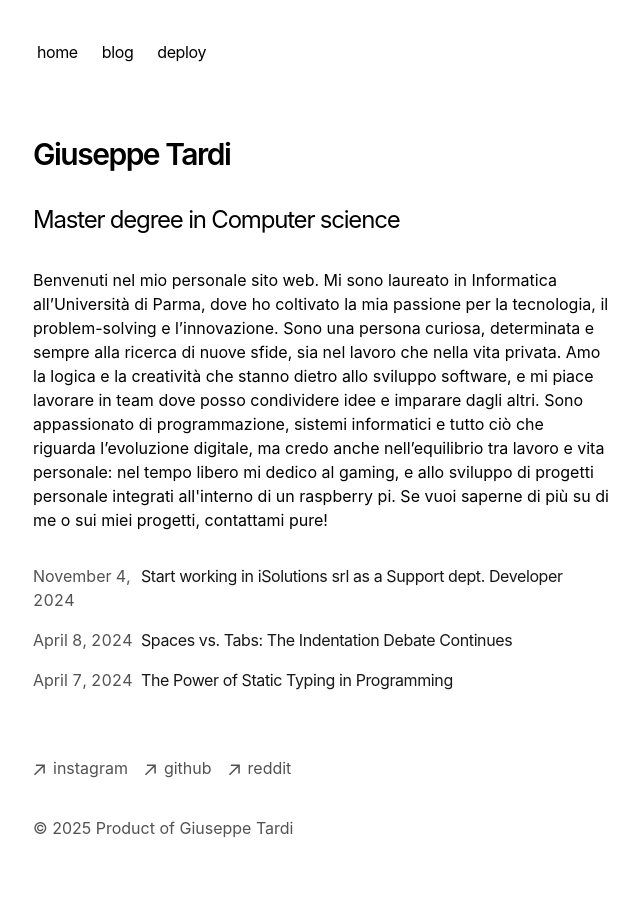
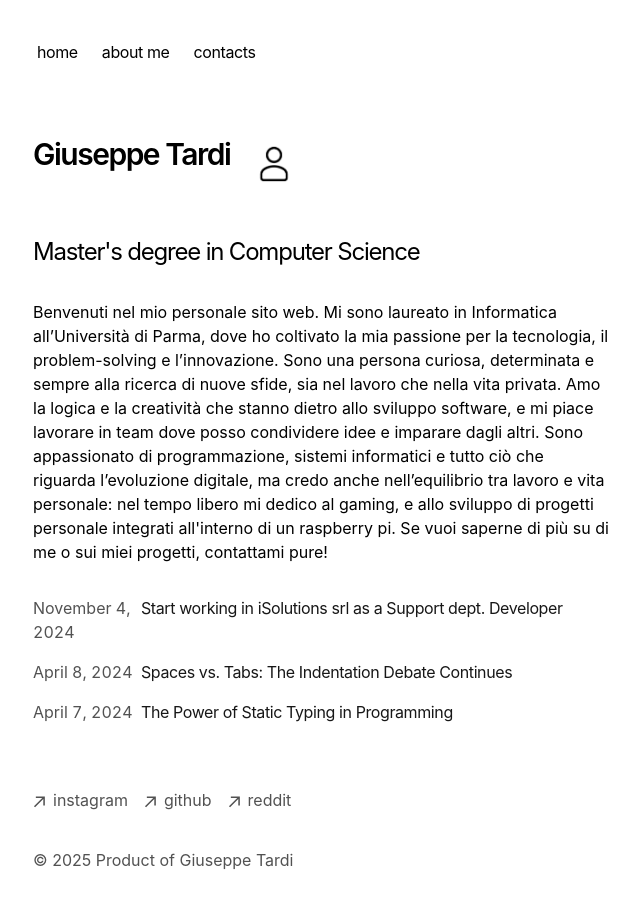
Before and after one commit to Giuseppe02/portfolio-starter-kit, a Next.js app: page / in a window 1280 px wide. Shown: the top 908 px of the page, without its empty margins (319-959 px from the left). Built offline with nearby package versions, Linux system fonts and the light colour scheme.

Commit message:
Added image template

```diff
--- a/app/components/nav.tsx
+++ b/app/components/nav.tsx
@@ -5,10 +5,10 @@ const navItems = {
     name: 'home',
   },
   '/blog': {
-    name: 'blog',
+    name: 'about me',
   },
-  'https://vercel.com/templates/next.js/portfolio-starter-kit': {
-    name: 'deploy',
+  '': {
+    name: 'contacts',
   },
 }
 
@@ -34,7 +34,7 @@ export function Navbar() {
             })}
           </div>
         </nav>
-      </div>
+       </div>
     </aside>
   )
 }
--- a/app/page.tsx
+++ b/app/page.tsx
@@ -3,11 +3,14 @@ import { BlogPosts } from 'app/components/posts'
 export default function Page() {
   return (
     <section>
+      <div className="flex center gap-4 mb-8">
       <h1 className="mb-8 text-3xl font-semibold tracking-tighter">
         Giuseppe Tardi
       </h1>
+      <img src="/images/user.jpg" alt="User Icon" className="w-14 h-14 rounded-full cursor-pointer" />
+      </div>
       <h2 className='mb-8 text-2xl font-italic tracking-tighter'>
-        Master degree in Computer science
+        Master's degree in Computer Science
       </h2>
       <p className="mb-4">
         {`Benvenuti nel mio personale sito web.
```
Also changed, not shown: public/images/user.jpg (added).
